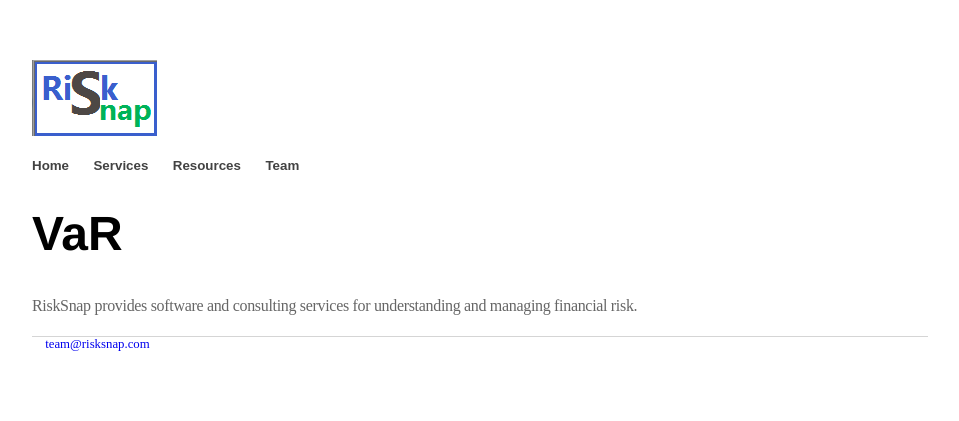
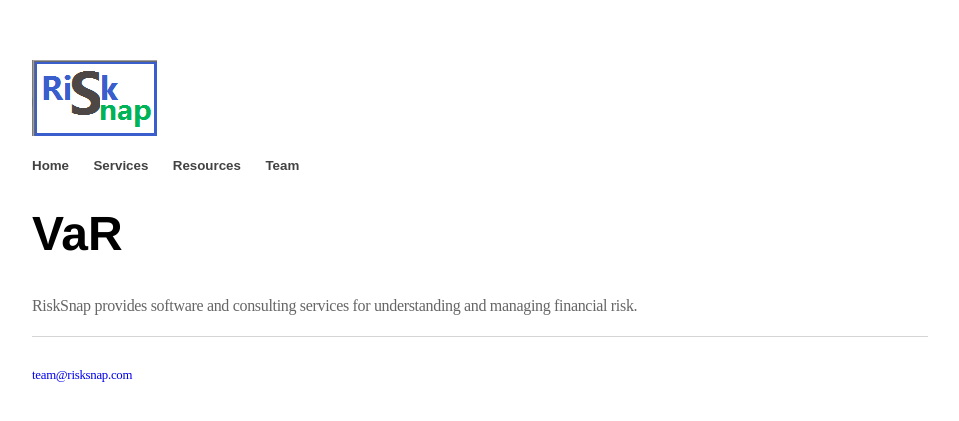
Before and after one commit to risksnap/RiskSnap, a Jekyll site: the page built from index.html, in a window 1280 px wide. Shown: the top 421 px of the page, without its empty margins (160-1119 px from the left). Built offline with Jekyll 4.4.1, drawn with Linux system fonts in a browser that asks for light colours.

```diff
--- a/_layouts/default.html
+++ b/_layouts/default.html
@@ -21,7 +21,7 @@
 	    </div><!-- /.container -->
 		<footer>
         <div>
-                <span class="fa fa-envelope aria-hidden="true"></span> <a href="mailto:team@risksnap.com">team@risksnap.com</a>
+                <span class="fa fa-envelope aria-hidden="true"></span> <p><a href="mailto:team@risksnap.com">team@risksnap.com</a></p>
         </div>
 		</footer>
 	</body>
```
